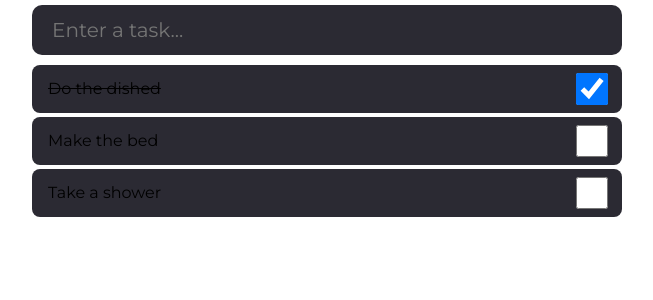
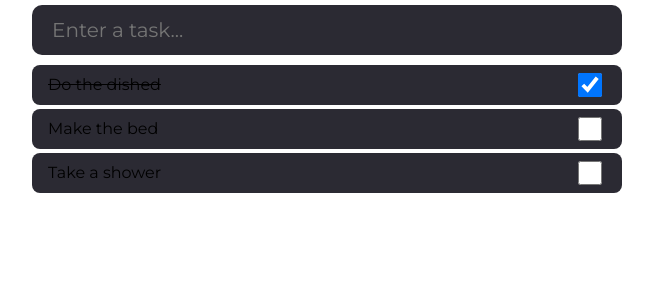
Before and after one commit to husjon/playground-react-todo, a React (Create React App) app: page / in a window 1280 px wide. Shown: the top 300 px of the page, without its empty margins (313-966 px from the left). Built offline with nearby package versions, Linux system fonts and the light colour scheme.

Commit message:
adjusted grid sizing

```diff
--- a/src/App.scss
+++ b/src/App.scss
@@ -46,14 +46,14 @@
       gap: 0.25em;
 
       .Task {
-        padding: 0.5em 0em 0.5em 1em;
+        padding: 0.5em 1em 0.5em 1em;
         border-radius: 0.5em;
         background-color: #2b2a33;
         display: grid;
-        grid-template-columns: 33em 2em;
+        grid-template-columns: 1fr 2em;
 
         .label {
-          line-height: 2em;
+          line-height: 1.5em;
 
           &.completed {
             text-decoration: line-through;
```
